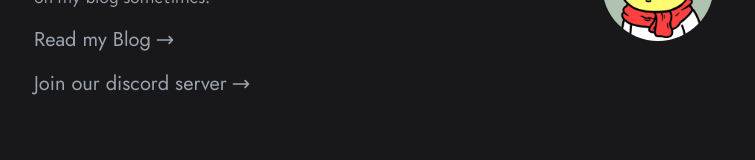
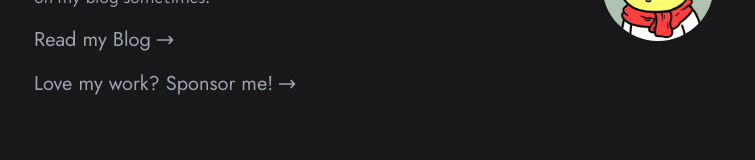
Before and after one commit to anuraglol/portfolio, a Next.js app: page / in a window 1280 px wide. Shown: the part 262-422 px from the top of the page, without its empty margins (266-1021 px from the left). Built offline with nearby package versions, Linux system fonts and the light colour scheme; no server answers.

Commit message:
feat: add sponsor link

```diff
--- a/components/About/About.component.tsx
+++ b/components/About/About.component.tsx
@@ -28,13 +28,13 @@ const About = () => {
           </a>
         </Link>
 
-        <Link href="https://discord.gg/XJe67pCa8k" passHref>
+        <Link href="https://sponsor.anurag.tech" passHref>
           <a
             className="font-jost mt-4 flex cursor-pointer flex-row items-center gap-1 text-xl text-gray-400 duration-100 hover:ml-2"
             target="_blank"
             rel="noopener noreferrer"
           >
-            Join our discord server
+            Love my work? Sponsor me!
             <HiOutlineArrowNarrowRight />
           </a>
         </Link>
```
Also changed, not shown: .gitpod.yml.
